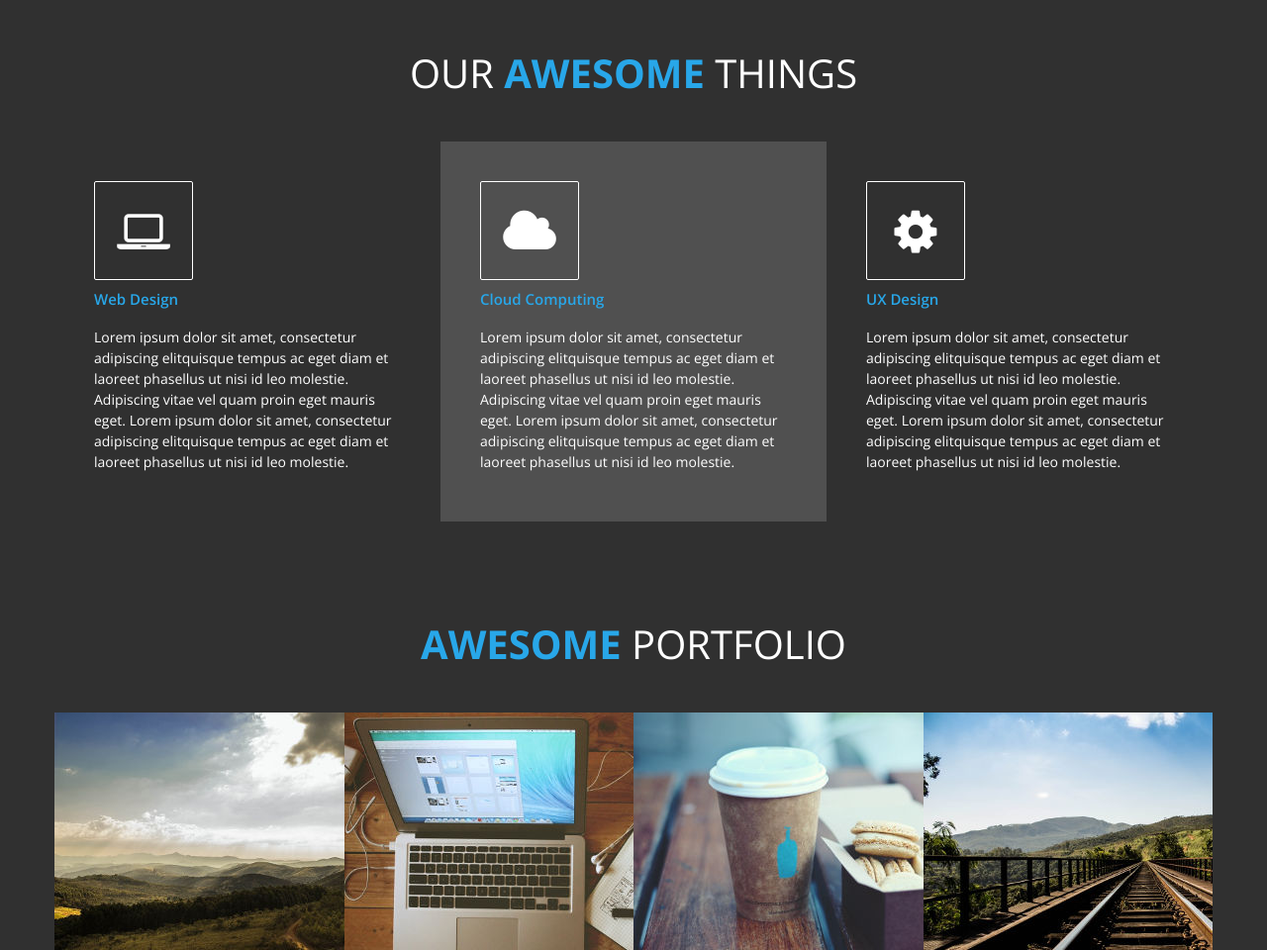
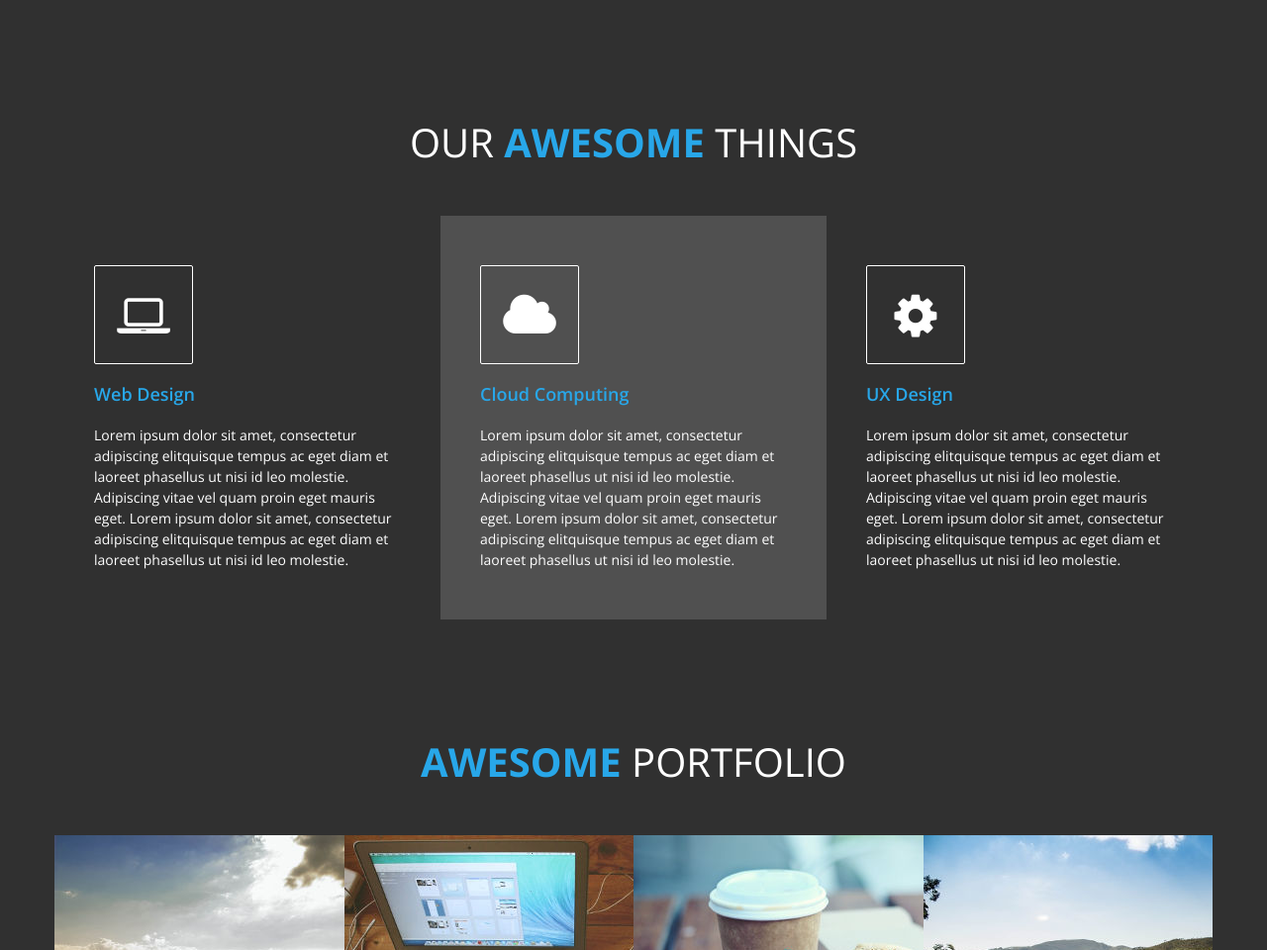
Before and after one commit to noblesilence/tm_450_awesome, a plain HTML site: page index.html in a window 1280 px wide. Shown: the part 1840-2800 px from the top of the page at 99% size. Drawn offline with nearby package versions, Linux system fonts and the light colour scheme.

Commit message:
Finish Services section

```diff
--- a/css/templatemo-style.css
+++ b/css/templatemo-style.css
@@ -16,9 +16,14 @@ body {
   overflow-x: hidden; /* prevent horizontal scrollbar from appearing */
 }
 
-.container,
 .container-fluid {
   max-width: 1170px;
+}
+
+@media (min-width: 1200px) {
+  .container {
+    max-width: 1170px;
+  }
 }
 
 a {
@@ -38,6 +43,8 @@ h2 {
   text-align: center;
   font-size: 40px;
   padding-bottom: 40px;
+  margin-top: 20px;
+  margin-bottom: 10px;
 }
 h2 span {
   color: #28a7e9;
@@ -315,12 +322,12 @@ a:focus {
 /* end team */
 
 /* start service */
-#service .col-md-4 {
+.tm-service-item {
   padding: 40px;
   -webkit-transition: all 0.4s ease-in-out;
   transition: all 0.4s ease-in-out;
 }
-#service .col-md-4:hover {
+.tm-service-item:hover {
   background: #505050;
 }
 #service .active {
@@ -332,6 +339,8 @@ a:focus {
   border-radius: 2px;
   color: #fff;
   font-size: 50px;
+  margin-top: 10px;
+  margin-bottom: 10px;
   width: 100px;
   height: 100px;
   line-height: 100px;
@@ -340,6 +349,7 @@ a:focus {
 #service h4 {
   color: #28a7e9;
   font-weight: 600;
+  font-size: 18px;
   padding-top: 10px;
   padding-bottom: 14px;
 }
--- a/index.html
+++ b/index.html
@@ -218,17 +218,17 @@
     				<div class="col-md-12">
     					<h2 class="wow bounceIn" data-wow-offset="50" data-wow-delay="0.3s">OUR <span>AWESOME</span> THINGS</h2>
     				</div>
-    				<div class="col-md-4 wow fadeIn" data-wow-offset="50" data-wow-delay="0.6s">
+    				<div class="col-lg-4 wow fadeIn tm-service-item" data-wow-offset="50" data-wow-delay="0.6s">
     					<i class="fa fa-laptop"></i>
     					<h4>Web Design</h4>
     					<p>Lorem ipsum dolor sit amet, consectetur adipiscing elitquisque tempus ac eget diam et laoreet phasellus ut nisi id leo molestie. Adipiscing vitae vel quam proin eget mauris eget. Lorem ipsum dolor sit amet, consectetur adipiscing elitquisque tempus ac eget diam et laoreet phasellus ut nisi id leo molestie.</p>
     				</div>
-    				<div class="col-md-4 active wow fadeIn" data-wow-offset="50" data-wow-delay="0.9s">
+    				<div class="col-lg-4 active wow fadeIn tm-service-item" data-wow-offset="50" data-wow-delay="0.9s">
     					<i class="fa fa-cloud"></i>
     					<h4>Cloud Computing</h4>
     					<p>Lorem ipsum dolor sit amet, consectetur adipiscing elitquisque tempus ac eget diam et laoreet phasellus ut nisi id leo molestie. Adipiscing vitae vel quam proin eget mauris eget. Lorem ipsum dolor sit amet, consectetur adipiscing elitquisque tempus ac eget diam et laoreet phasellus ut nisi id leo molestie.</p>
     				</div>
-    				<div class="col-md-4 wow fadeIn" data-wow-offset="50" data-wow-delay="0.6s">
+    				<div class="col-lg-4 wow fadeIn tm-service-item" data-wow-offset="50" data-wow-delay="0.6s">
     					<i class="fa fa-cog"></i>
     					<h4>UX Design</h4>
     					<p>Lorem ipsum dolor sit amet, consectetur adipiscing elitquisque tempus ac eget diam et laoreet phasellus ut nisi id leo molestie. Adipiscing vitae vel quam proin eget mauris eget. Lorem ipsum dolor sit amet, consectetur adipiscing elitquisque tempus ac eget diam et laoreet phasellus ut nisi id leo molestie.</p>
```
